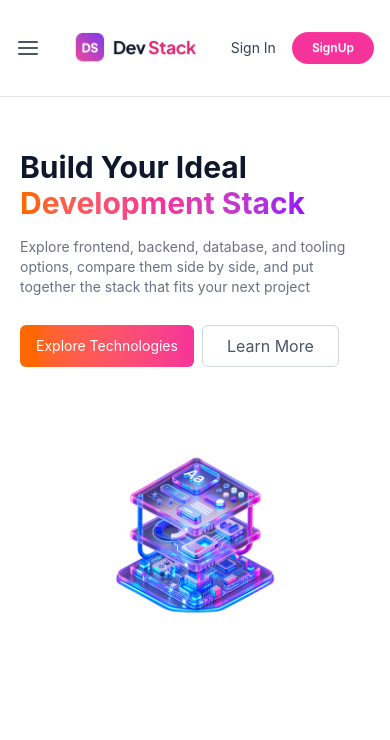
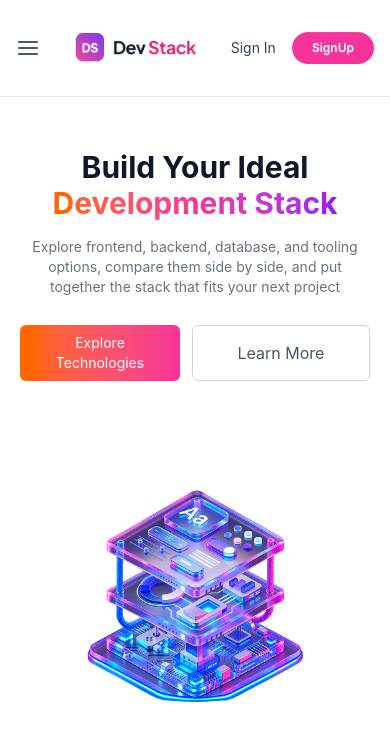
Before and after one commit to tazprince/dev-stack-builder, a React (Vite) app: page / in a window 390 px wide. Shown: the top 740 px of the page. Built offline with nearby package versions, Linux system fonts and the light colour scheme.

Commit message:
banner with mobile screen

```diff
--- a/src/components/Banner/Banner.tsx
+++ b/src/components/Banner/Banner.tsx
@@ -1,34 +1,36 @@
-import BannerImg from "../../assets/banner-stack.png"
+import BannerImg from "../../assets/banner-stack.png";
 
 const Banner = () => {
   return (
     <section className="bg-white">
-      <div className="max-w-6xl mx-auto px-5 py-13 flex flex-col md:flex-row justify-between items-center">
+      <div className="max-w-7xl mx-auto px-5 py-13 flex flex-col md:flex-row justify-between items-center">
         {/* left side */}
         <div className="w-full md:w-[50%]">
-          <h1 className="text-3xl font-bold text-[#0F172A]">
+          <h1 className="text-3xl md:text-4xl font-bold text-[#0F172A] text-center md:text-left">
             Build Your Ideal <br />
             <span className="bg-linear-to-r from-orange-500 via-pink-500 to-purple-600 bg-clip-text text-transparent">
               Development Stack
             </span>
           </h1>
-          <p className="mt-4 max-w-md text-sm text-gray-500">Explore frontend, backend, database, and tooling options, compare them
-        side by side, and put together the stack that fits your next project
-      </p>
-      <div className="flex gap-2 mt-7">
-       <button className="px-4 py-2 rounded-md text-sm text-white bg-linear-to-r from-orange-500 to-pink-500">Explore Technologies</button>
-      <button className="px-6 py-2 rounded-md text-gray-600 border border-gray-300">Learn More</button>
-
-      </div>
+          <p className="mt-4 max-w-md text-sm text-gray-500 text-center md:text-left mx auto md:mx-0">
+            Explore frontend, backend, database, and tooling options, compare
+            them side by side, and put together the stack that fits your next
+            project
+          </p>
+          <div className="flex gap-3 mt-7 justify-center md:justify-start">
+            <button className="flex-1 md:flex-none px-4 py-2 rounded-md text-sm text-white bg-linear-to-r from-orange-500 to-pink-500">
+              Explore Technologies
+            </button>
+            <button className="flex-1 md:flex-none px-6 py-2 rounded-md text-gray-600 border border-gray-300">
+              Learn More
+            </button>
+          </div>
         </div>
         {/* right side */}
         <div className="w-full md:w-[50%] flex justify-center mt-10 md:mt-0">
-            <img src={BannerImg} alt="banner-stack" className="w-64 md:w-90" />
+          <img src={BannerImg} alt="banner-stack" className="w-100" />
         </div>
       </div>
-
-
-
     </section>
   );
 };
```
